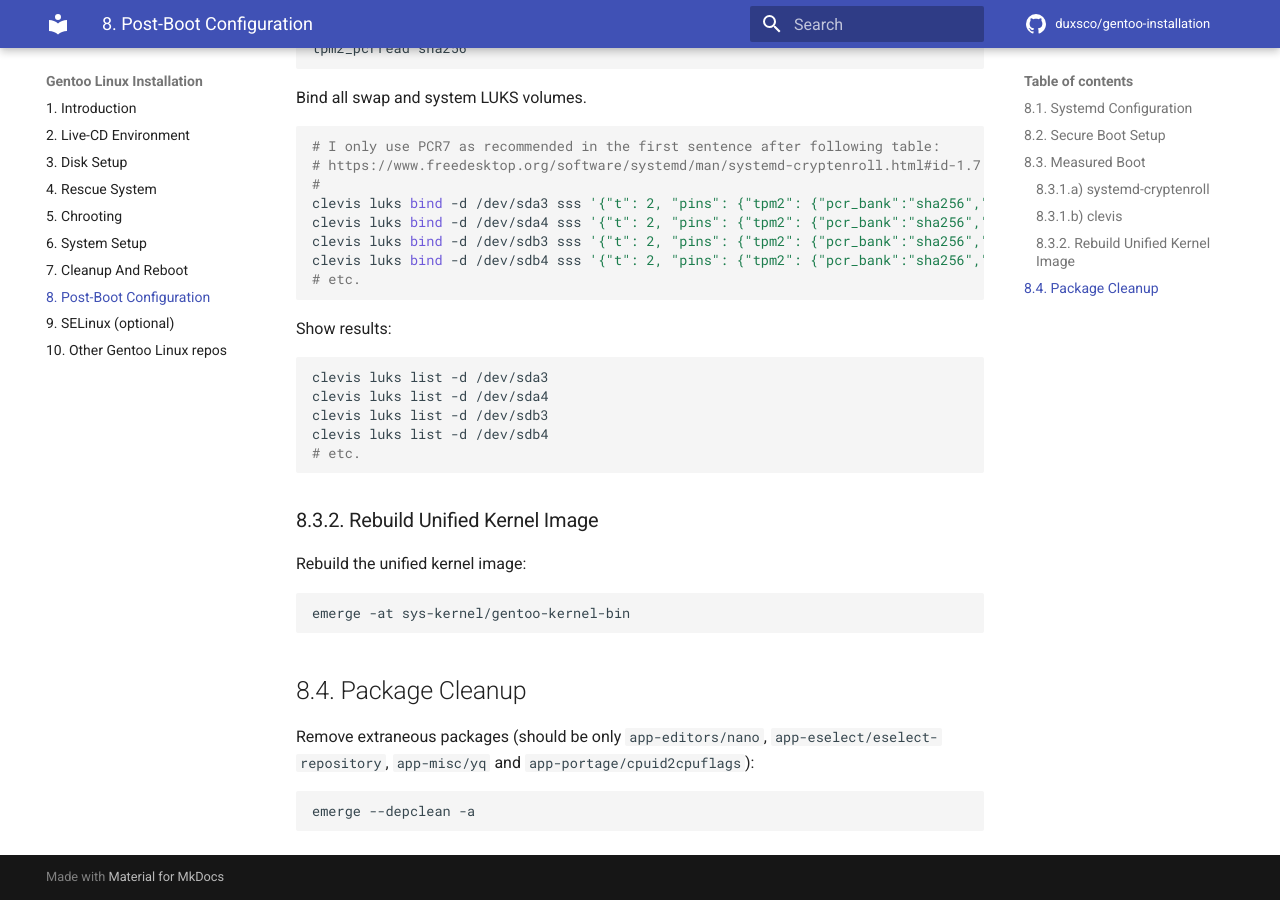
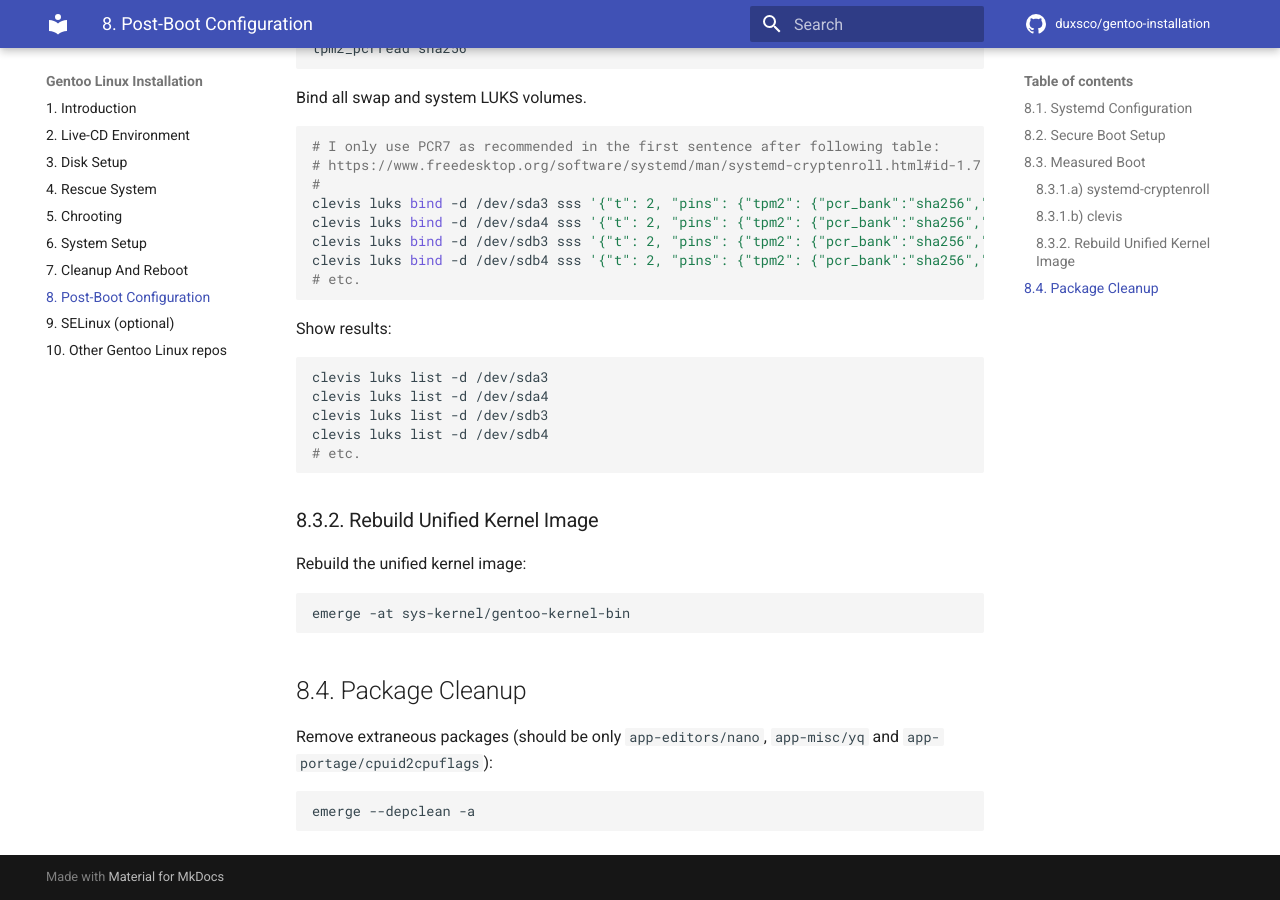
Before and after one commit to duxsco/gentoo-installation, an MkDocs documentation site: the page built from docs/post-boot_configuration.md, in a window 1280 px wide and 900 px high, scrolled down 3533 px. Built offline with MkDocs 1.6.1 and Material for MkDocs 9.7.7, drawn with Linux system fonts in a browser that asks for light colours; comment, search, counter and statistics services are not loaded.

Commit message:
Update section "8.4. Package Cleanup"

````diff
--- a/docs/post-boot_configuration.md
+++ b/docs/post-boot_configuration.md
@@ -203,7 +203,7 @@ emerge -at sys-kernel/gentoo-kernel-bin
 
 ## 8.4. Package Cleanup
 
-Remove extraneous packages (should be only `app-editors/nano`, `app-eselect/eselect-repository`, `app-misc/yq` and `app-portage/cpuid2cpuflags`):
+Remove extraneous packages (should be only `app-editors/nano`, `app-misc/yq` and `app-portage/cpuid2cpuflags`):
 
 ```shell
 emerge --depclean -a
````
